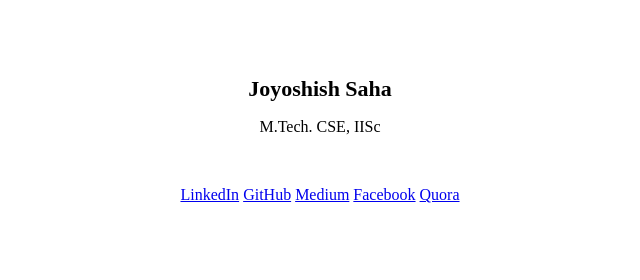
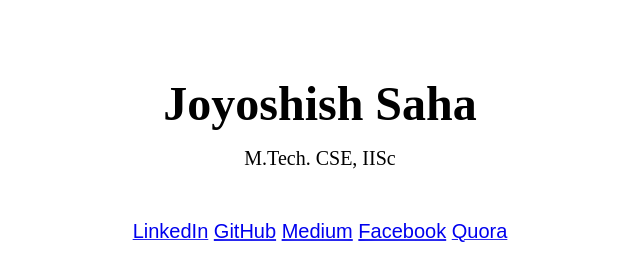
Before and after one commit to Joyoshish/Joyoshish.github.io, a plain HTML site: page index.html in a window 1280 px wide. Shown: the whole page, without its empty margins (320-960 px from the left). Drawn offline with Linux system fonts and the light colour scheme.

Commit message:
Update index.html

```diff
--- a/index.html
+++ b/index.html
@@ -1,6 +1,6 @@
 <p style="text-align: center;"><br></p>
 <p style="text-align: center;"><br></p>
-<p style="text-align: center;"><strong><span style="font-size: 22px;">Joyoshish Saha</span></strong></p>
-<p style="text-align: center;">M.Tech. CSE, IISc</p>
+<p style="text-align: center;"><strong><span style="font-size: 48px;">Joyoshish Saha</span></strong></p>
+<p style="text-align: center;"><span style="font-size: 20px;">M.Tech. CSE, IISc</span></p>
 <p style="text-align: center;"><br></p>
-<p style="text-align: center;"><a href="https://www.linkedin.com/in/joyoshishsaha/" rel="noopener noreferrer" target="_blank">LinkedIn</a> <a href="https://github.com/Joyoshish" rel="noopener noreferrer" target="_blank">GitHub</a> <a href="https://medium.com/@joyoshish" rel="noopener noreferrer" target="_blank">Medium</a> <a href="https://www.facebook.com/joyoshish/" rel="noopener noreferrer" target="_blank">Facebook</a> <a href="https://www.quora.com/profile/%E0%A6%9C%E0%A7%9F%E0%A7%8B%E0%A6%B6%E0%A7%80%E0%A6%B7-%E0%A6%B8%E0%A6%BE%E0%A6%B9%E0%A6%BE-Joyoshish-Saha" rel="noopener noreferrer" target="_blank">Quora</a></p>
+<p style="text-align: center;"><a href="https://www.linkedin.com/in/joyoshishsaha/" rel="noopener noreferrer" target="_blank"><span style="font-family: Arial, Helvetica, sans-serif; font-size: 20px; text-shadow: rgb(255, 255, 255) 1px 3px 14px;">LinkedIn</span></a><span style="text-shadow: 1px 3px 14px rgba(255, 255, 255, 1);"><span style="font-size: 20px;"><span style="font-family: Arial, Helvetica, sans-serif;"> <a href="https://github.com/Joyoshish" rel="noopener noreferrer" target="_blank">GitHub</a> <a href="https://medium.com/@joyoshish" rel="noopener noreferrer" target="_blank">Medium</a> <a href="https://www.facebook.com/joyoshish/" rel="noopener noreferrer" target="_blank">Facebook</a> </span></span></span><a href="https://www.quora.com/profile/%E0%A6%9C%E0%A7%9F%E0%A7%8B%E0%A6%B6%E0%A7%80%E0%A6%B7-%E0%A6%B8%E0%A6%BE%E0%A6%B9%E0%A6%BE-Joyoshish-Saha" rel="noopener noreferrer" target="_blank"><span style="font-family: Arial, Helvetica, sans-serif; font-size: 20px; text-shadow: rgb(255, 255, 255) 1px 3px 14px;">Quora</span></a></p>
```
